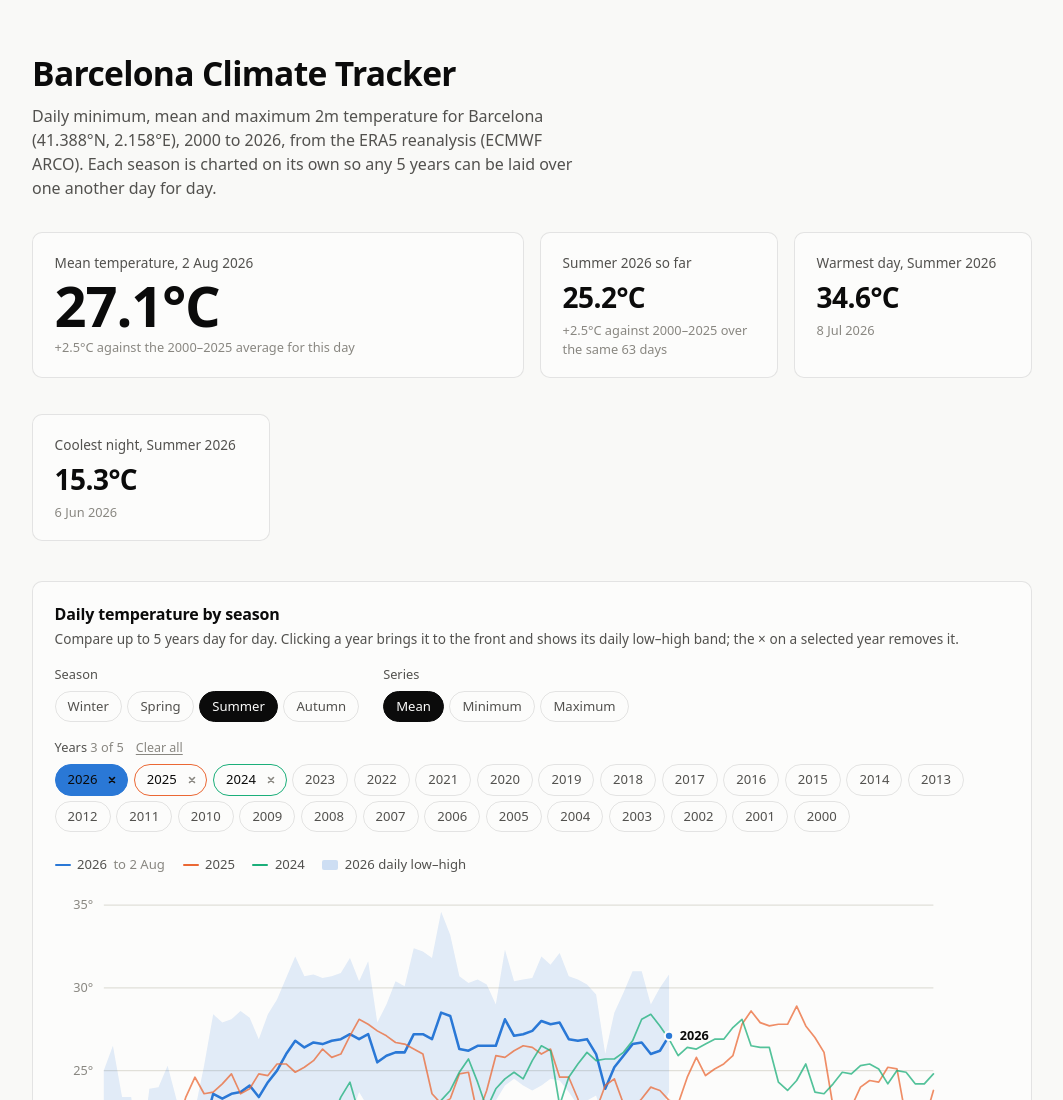
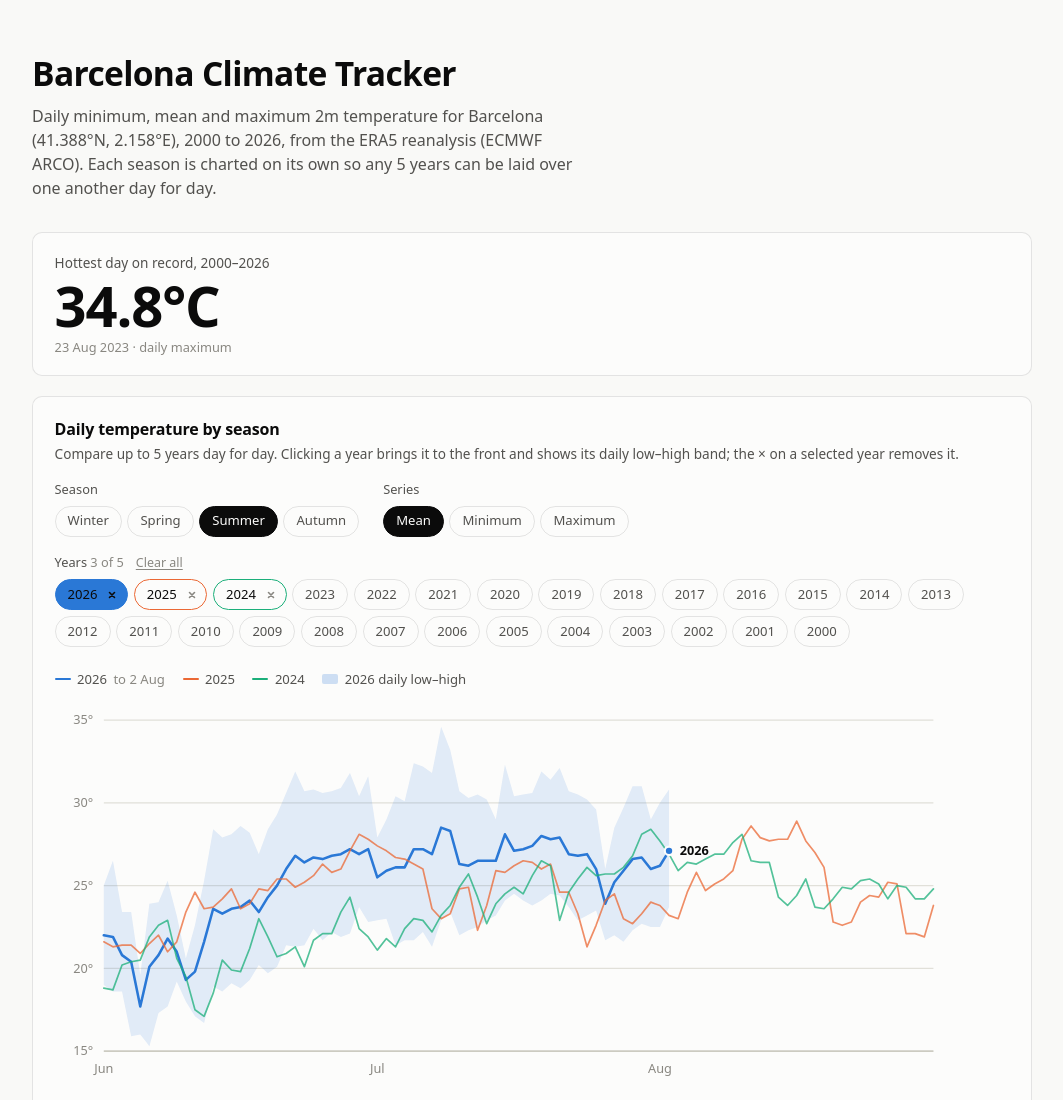
Before and after one commit to saschahofmann/barcelona-climate-tracker, an Astro site: page / in a window 1280 px wide. Shown: the top 1100 px of the page, without its empty margins (108-1171 px from the left). Built offline with nearby package versions, Linux system fonts and the light colour scheme; Astro itself is replaced by a stand-in of ours.

Commit message:
Show hottest day on record

```diff
--- a/src/pages/index.astro
+++ b/src/pages/index.astro
@@ -27,7 +27,7 @@ for (const file of files) {
   };
 }
 
-// The season holding the newest observation leads the page.
+// The season holding the newest observation leads the chart.
 const latest = files.reduce((a, b) => (b.time[b.days - 1] > a.time[a.days - 1] ? b : a));
 const defaultSeason = latest.season;
 const defaultYears = Object.keys(dataset[defaultSeason].years)
@@ -35,35 +35,20 @@ const defaultYears = Object.keys(dataset[defaultSeason].years)
   .sort((a, b) => b - a)
   .slice(0, 3);
 
-const average = (values) => values.reduce((acc, v) => acc + v, 0) / values.length;
-const one = (v) => v.toFixed(1);
-const signed = (v) => `${v >= 0 ? '+' : '−'}${Math.abs(v).toFixed(1)}`;
-
-const lastIndex = latest.days - 1;
-const latestMean = latest.tasmean[lastIndex];
-
-// Every prior year of this season, clipped to the same window, is the baseline.
-const priorSeasons = files.filter(
-  (file) => file.season === latest.season && file.season_year !== latest.season_year
-);
-const baseline = average(
-  priorSeasons.map((file) => average(file.tasmean.slice(0, latest.days)))
-);
-const toDate = average(latest.tasmean);
-
-const sameDay = priorSeasons
-  .map((file) => file.tasmean[lastIndex])
-  .filter((value) => value != null);
-const sameDayBaseline = sameDay.length ? average(sameDay) : null;
-
-const warmest = latest.tasmax.indexOf(Math.max(...latest.tasmax));
-const coolest = latest.tasmin.indexOf(Math.min(...latest.tasmin));
-
-const seasonName = SEASON_NAMES[latest.season];
-const currentLabel = `${seasonName} ${latest.season_year}`;
 const firstYear = Math.min(...files.map((file) => file.season_year));
 const lastYear = Math.max(...files.map((file) => file.season_year));
-const baselineSpan = `${firstYear}–${lastYear - 1}`;
+
+// Highest daily maximum anywhere in the record.
+const hottest = files.reduce(
+  (best, file) => {
+    const index = file.tasmax.indexOf(Math.max(...file.tasmax));
+    const value = file.tasmax[index];
+    return value > best.value
+      ? { value, date: file.time[index], season: SEASON_NAMES[file.season] }
+      : best;
+  },
+  { value: -Infinity, date: null, season: null }
+);
 ---
 
 <Base
@@ -80,38 +65,10 @@ const baselineSpan = `${firstYear}–${lastYear - 1}`;
     </p>
   </header>
 
-  <section class="summary">
-    <div class="card hero">
-      <p class="stat-label">Mean temperature, {dayLabel(latest.time[lastIndex])}</p>
-      <p class="stat-value">{one(latestMean)}°C</p>
-      <p class="stat-detail">
-        {
-          sameDayBaseline != null
-            ? `${signed(latestMean - sameDayBaseline)}°C against the ${baselineSpan} average for this day`
-            : 'No prior years on record for this day'
-        }
-      </p>
-    </div>
-
-    <div class="card">
-      <p class="stat-label">{currentLabel} so far</p>
-      <p class="stat-value">{one(toDate)}°C</p>
-      <p class="stat-detail">
-        {signed(toDate - baseline)}°C against {baselineSpan} over the same {latest.days} days
-      </p>
-    </div>
-
-    <div class="card">
-      <p class="stat-label">Warmest day, {currentLabel}</p>
-      <p class="stat-value">{one(latest.tasmax[warmest])}°C</p>
-      <p class="stat-detail">{dayLabel(latest.time[warmest])}</p>
-    </div>
-
-    <div class="card">
-      <p class="stat-label">Coolest night, {currentLabel}</p>
-      <p class="stat-value">{one(latest.tasmin[coolest])}°C</p>
-      <p class="stat-detail">{dayLabel(latest.time[coolest])}</p>
-    </div>
+  <section class="card hero">
+    <p class="stat-label">Hottest day on record, {firstYear}–{lastYear}</p>
+    <p class="stat-value">{hottest.value.toFixed(1)}°C</p>
+    <p class="stat-detail">{dayLabel(hottest.date)} · daily maximum</p>
   </section>
 
   <SeasonExplorer
--- a/src/styles/global.css
+++ b/src/styles/global.css
@@ -132,18 +132,7 @@ body {
   font-size: 0.85rem;
 }
 
-/* Hero + stat tiles ------------------------------------------------------- */
-
-.summary {
-  display: grid;
-  grid-template-columns: repeat(auto-fit, minmax(190px, 1fr));
-  gap: 1rem;
-  margin-bottom: 1.25rem;
-}
-
-.hero {
-  grid-column: span 2;
-}
+/* Hero figure ------------------------------------------------------------- */
 
 .hero .stat-value {
   font-size: clamp(2.75rem, 8vw, 3.5rem);
@@ -167,12 +156,6 @@ body {
   margin: 0.2rem 0 0;
   color: var(--text-muted);
   font-size: 0.8rem;
-}
-
-@media (max-width: 520px) {
-  .hero {
-    grid-column: span 1;
-  }
 }
 
 /* Table view -------------------------------------------------------------- */
```
